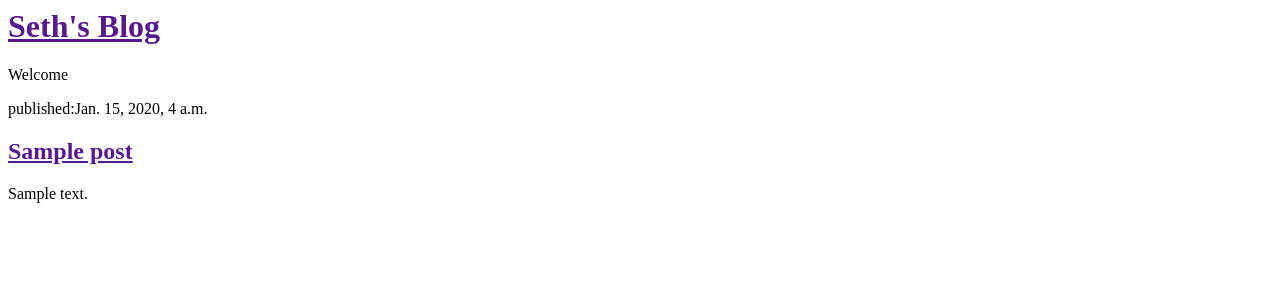
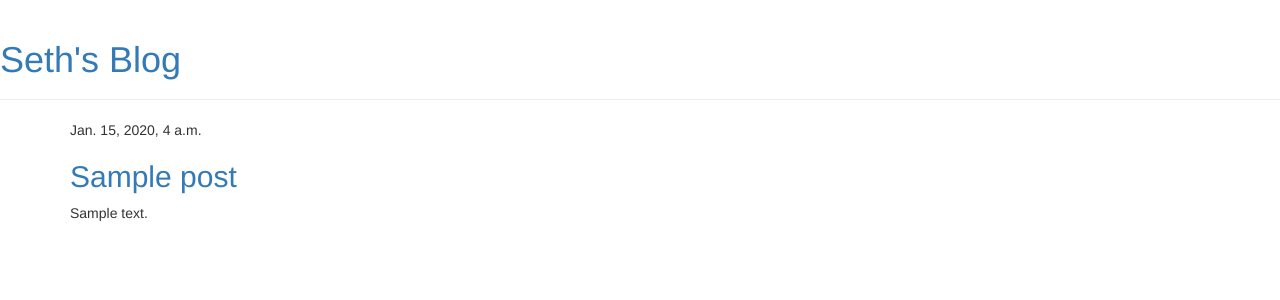
Before and after one commit to Sethpony/first_blog, a Django app: page / in a window 1280 px wide. Shown: the top 300 px of the page. Run offline with Django 3.2, Linux system fonts and the light colour scheme; tables that the repository leaves empty hold one stand-in row (values such as "Sample post"); some libraries are stand-ins or nearby versions.

Commit message:
created base html and extended template

```diff
--- /dev/null
+++ b/blog/templates/blog/base.html
@@ -0,0 +1,23 @@
+{% load static %}
+<html>
+    <head>
+        <title>Seth's Blawg</title>
+        <link rel="stylesheet" href="//maxcdn.bootstrapcdn.com/bootstrap/3.2.0/css/bootstrap.min.css">
+        <link rel="stylesheet" href="//maxcdn.bootstrapcdn.com/bootstrap/3.2.0/css/bootstrap-theme.min.css">
+        <link href='//fonts.googleapis.com/css?family=Lobster&subset=latin,latin-ext' rel='stylesheet' type='text/css'>
+        <link rel="stylesheet" href="{% static 'css/blog.css' %}">
+    </head>
+    <body>
+        <div class="page-header">
+            <h1><a href="/">Seth's Blog</a></h1>
+        </div>
+        <div class="content container">
+            <div class="row">
+                <div class="col-md-8">
+                {% block content %}
+                {% endblock %}
+                </div>
+            </div>
+        </div>
+    </body>
+</html>
--- a/blog/templates/blog/post_list.html
+++ b/blog/templates/blog/post_list.html
@@ -1,24 +1,16 @@
+{% extends 'blog/base.html' %}
 <html>
-    <head>
-        <title> Seth's Blawg </title>
-    </head>
+        {% block content %}
+            {% for post in posts %}
+            <div class="post">
+                <div class="date">
+                {{ post.published_date }}
+                </div>
 
-    <body>
-        <div>
-            <h1><a href="">Seth's Blog</a></h1>
-            <p>Welcome</p>
-        </div>
-
-        {% for post in posts %}
-
-            <div>
-                <p>published:{{ post.published_date }}</p>
-                <h2><a href="">{{post.title}}</a></h2>
+                <h2><a href="">{{ post.title }}</a></h2>
                 <p>{{ post.text|linebreaksbr }}</p>
             </div>
-
-        {% endfor %}
-
-    </body>
+            {% endfor %}
+        {% endblock %}
 
 </html>
--- a/mysite/settings.py
+++ b/mysite/settings.py
@@ -23,7 +23,7 @@ BASE_DIR = os.path.dirname(os.path.dirname(os.path.abspath(__file__)))
 SECRET_KEY = 'yltz091pn^ydbp4)!5@fpg1s_hq5*n@p++!=99hd-$owy$uc-e'
 
 # SECURITY WARNING: don't run with debug turned on in production!
-DEBUG = False
+DEBUG = True
 
 ALLOWED_HOSTS = ['127.0.0.1', '.pythonanywhere.com']
 
```
Also changed, not shown: blog/templates/blog/blog.css (added, +8 -0 lines).
